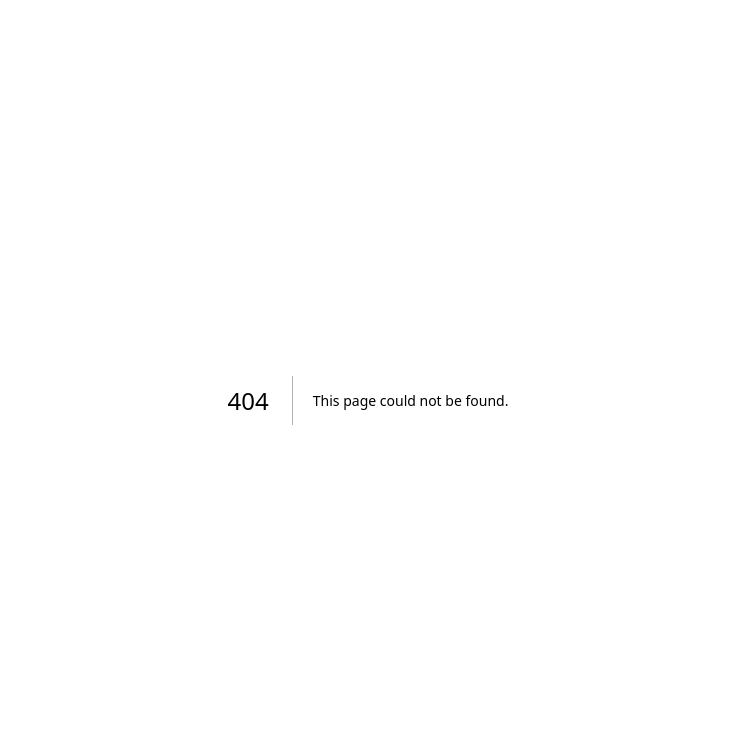
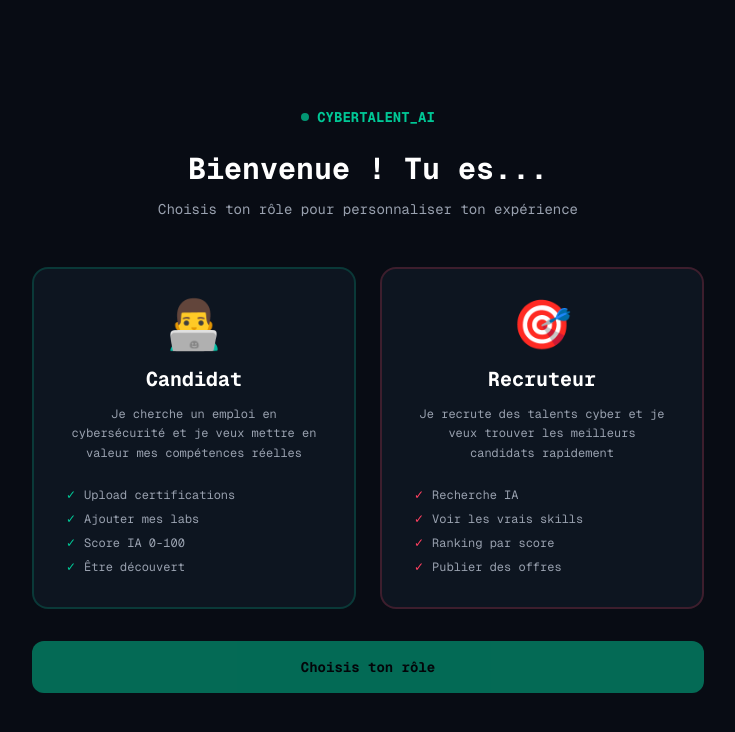
Before and after one commit to saotof-prog/CyberTalent-AI, a Next.js app: page /choose-role in a window 1280 px wide. Before the commit this address had no page. Shown: the top 732 px of the page, without its empty margins (272-1007 px from the left). Built offline with nearby package versions, Linux system fonts and the light colour scheme.

Commit message:
CyberTech AI

```diff
--- /dev/null
+++ b/src/app/api/choose-role/route.ts
@@ -0,0 +1,30 @@
+import { auth } from "@clerk/nextjs/server";
+import { NextResponse } from "next/server";
+import { PrismaClient } from "@prisma/client";
+
+const prisma = new PrismaClient();
+
+export async function POST(req: Request) {
+  const { userId } = await auth();
+  if (!userId) return NextResponse.json({ error: "Non autorisé" }, { status: 401 });
+
+  const { role } = await req.json();
+
+  try {
+    await prisma.user.upsert({
+      where: { clerkId: userId },
+      update: { role },
+      create: {
+        clerkId: userId,
+        email: "",
+        username: userId + Date.now(),
+        role,
+      },
+    });
+
+    return NextResponse.json({ success: true });
+  } catch (error) {
+    console.error(error);
+    return NextResponse.json({ error: "Erreur serveur" }, { status: 500 });
+  }
+}
--- /dev/null
+++ b/src/app/choose-role/page.tsx
@@ -0,0 +1,123 @@
+"use client";
+import { useRouter } from "next/navigation";
+import { useState } from "react";
+
+export default function ChooseRolePage() {
+  const router = useRouter();
+  const [selected, setSelected] = useState<"CANDIDATE" | "RECRUITER" | null>(null);
+  const [loading, setLoading] = useState(false);
+
+  async function handleConfirm() {
+    if (!selected) return;
+    setLoading(true);
+
+    await fetch("/api/choose-role", {
+      method: "POST",
+      headers: { "Content-Type": "application/json" },
+      body: JSON.stringify({ role: selected }),
+    });
+
+    if (selected === "CANDIDATE") {
+      router.push("/onboarding");
+    } else {
+      router.push("/recruiter/setup");
+    }
+    setLoading(false);
+  }
+
+  return (
+    <div className="min-h-screen bg-[#080c14] text-white flex items-center justify-center p-6">
+      <div className="w-full max-w-2xl">
+        {/* HEADER */}
+        <div className="text-center mb-12">
+          <div className="flex items-center justify-center gap-2 mb-6">
+            <div className="w-2 h-2 rounded-full bg-[#00c896] animate-pulse" />
+            <span className="font-mono text-[#00c896] font-bold text-sm">CYBERTALENT_AI</span>
+          </div>
+          <h1 className="font-mono text-3xl font-bold text-white mb-3">
+            Bienvenue ! Tu es...
+          </h1>
+          <p className="font-mono text-sm text-gray-400">
+            Choisis ton rôle pour personnaliser ton expérience
+          </p>
+        </div>
+
+        {/* CHOIX */}
+        <div className="grid grid-cols-2 gap-6 mb-8">
+          {/* CANDIDAT */}
+          <div
+            onClick={() => setSelected("CANDIDATE")}
+            className={`cursor-pointer rounded-2xl p-8 border-2 transition-all ${
+              selected === "CANDIDATE"
+                ? "border-[#00c896] bg-[#00c896]/10"
+                : "border-[#00c896]/20 bg-[#0d1520] hover:border-[#00c896]/50"
+            }`}
+          >
+            <div className="text-5xl mb-4 text-center">👨‍💻</div>
+            <h2 className="font-mono text-xl font-bold text-white text-center mb-3">
+              Candidat
+            </h2>
+            <p className="font-mono text-xs text-gray-400 text-center leading-relaxed">
+              Je cherche un emploi en cybersécurité et je veux mettre en valeur mes compétences réelles
+            </p>
+            <div className="mt-6 flex flex-col gap-2">
+              {["Upload certifications", "Ajouter mes labs", "Score IA 0-100", "Être découvert"].map((f) => (
+                <div key={f} className="flex items-center gap-2 font-mono text-xs text-gray-400">
+                  <span className="text-[#00c896]">✓</span> {f}
+                </div>
+              ))}
+            </div>
+            {selected === "CANDIDATE" && (
+              <div className="mt-4 text-center font-mono text-xs text-[#00c896] font-bold">
+                ✓ Sélectionné
+              </div>
+            )}
+          </div>
+
+          {/* RECRUTEUR */}
+          <div
+            onClick={() => setSelected("RECRUITER")}
+            className={`cursor-pointer rounded-2xl p-8 border-2 transition-all ${
+              selected === "RECRUITER"
+                ? "border-[#ff4060] bg-[#ff4060]/10"
+                : "border-[#ff4060]/20 bg-[#0d1520] hover:border-[#ff4060]/50"
+            }`}
+          >
+            <div className="text-5xl mb-4 text-center">🎯</div>
+            <h2 className="font-mono text-xl font-bold text-white text-center mb-3">
+              Recruteur
+            </h2>
+            <p className="font-mono text-xs text-gray-400 text-center leading-relaxed">
+              Je recrute des talents cyber et je veux trouver les meilleurs candidats rapidement
+            </p>
+            <div className="mt-6 flex flex-col gap-2">
+              {["Recherche IA", "Voir les vrais skills", "Ranking par score", "Publier des offres"].map((f) => (
+                <div key={f} className="flex items-center gap-2 font-mono text-xs text-gray-400">
+                  <span className="text-[#ff4060]">✓</span> {f}
+                </div>
+              ))}
+            </div>
+            {selected === "RECRUITER" && (
+              <div className="mt-4 text-center font-mono text-xs text-[#ff4060] font-bold">
+                ✓ Sélectionné
+              </div>
+            )}
+          </div>
+        </div>
+
+        {/* BOUTON CONFIRMER */}
+        <button
+          onClick={handleConfirm}
+          disabled={!selected || loading}
+          className={`w-full font-mono text-sm font-bold py-4 rounded-xl transition disabled:opacity-50 disabled:cursor-not-allowed ${
+            selected === "RECRUITER"
+              ? "bg-[#ff4060] text-white hover:bg-[#ff2040]"
+              : "bg-[#00c896] text-black hover:bg-[#00ff9d]"
+          }`}
+        >
+          {loading ? "Chargement..." : selected ? `Continuer comme ${selected === "CANDIDATE" ? "Candidat" : "Recruteur"} →` : "Choisis ton rôle"}
+        </button>
+      </div>
+    </div>
+  );
+}
--- a/src/proxy.ts
+++ b/src/proxy.ts
@@ -4,6 +4,7 @@ const isPublicRoute = createRouteMatcher([
   "/sign-in(.*)",
   "/sign-up(.*)",
   "/onboarding(.*)",
+   "/choose-role(.*)",
   "/",
 ]);
 
```
